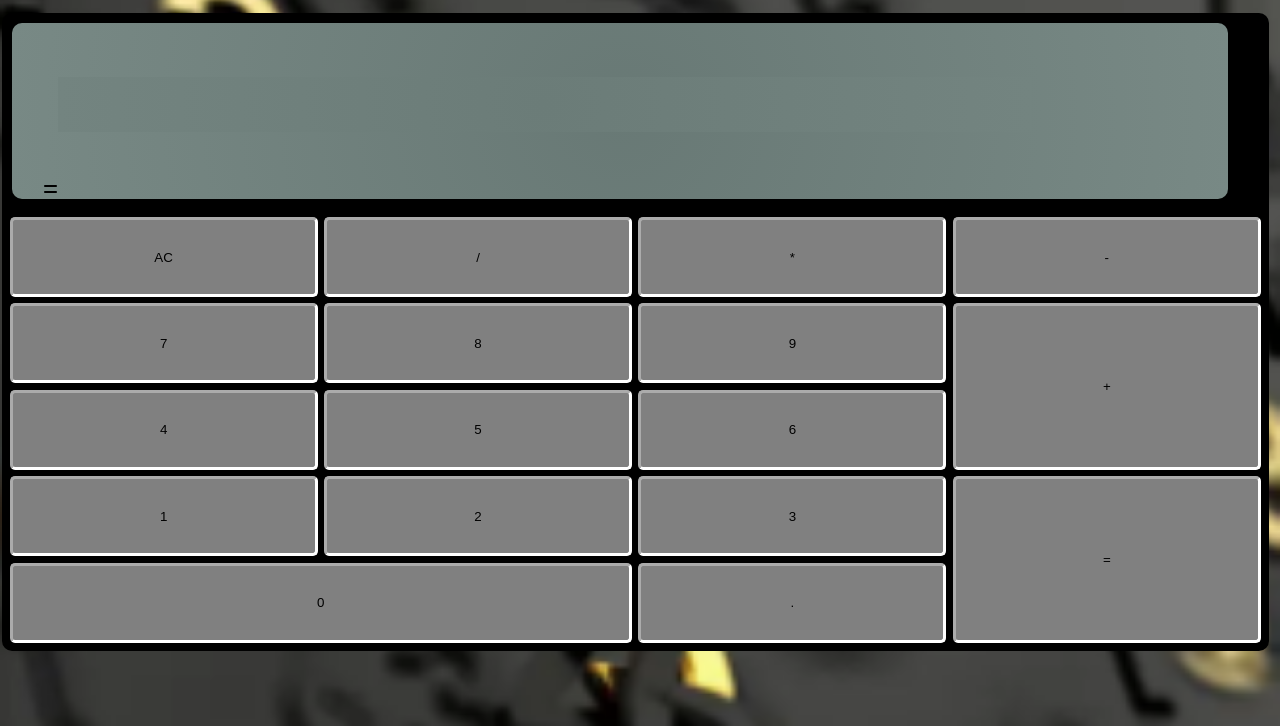
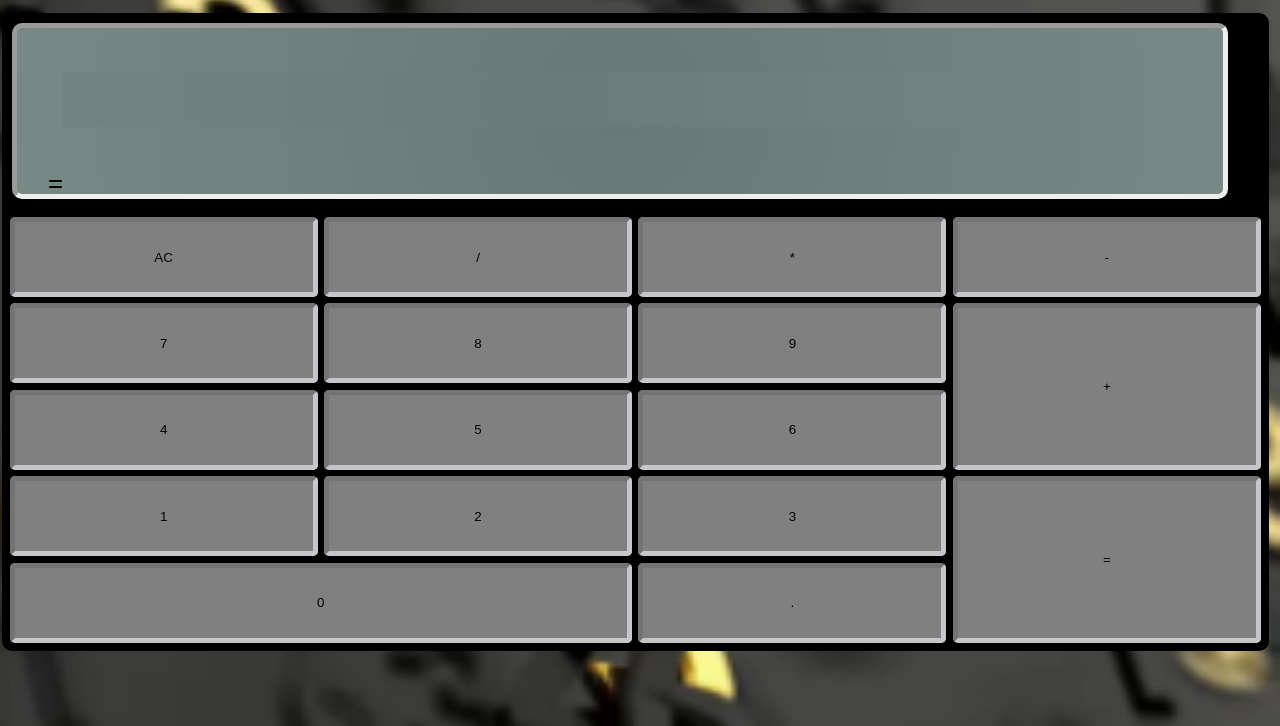
Before and after one commit to LN27100/calculatrice-two, a plain HTML site: page index.html in a window 1280 px wide. Shown: the part 74-800 px from the top of the page. Drawn offline with Linux system fonts and the light colour scheme; a web font is replaced by a local one.

Commit message:
amélioration forme touches et écran

```diff
--- a/style.css
+++ b/style.css
@@ -16,7 +16,7 @@
 body {
     background-image: url("img/chiffresbg.png");
     background-repeat: no-repeat;
-    background-size : cover;
+    background-size: cover;
     width: 99%;
     height: auto;
     display: flex;
@@ -66,13 +66,13 @@ h1 {
 
 @media screen and (max-width: 450px) {
     .calculatrice {
-       margin-top: -5rem;
+        margin-top: -5rem;
     }
 }
 
 
 #formule {
-    background: radial-gradient(circle, rgba(107,124,120,1) 0%, rgba(115,132,128,1) 100%);
+    background: radial-gradient(circle, rgba(107, 124, 120, 1) 0%, rgba(115, 132, 128, 1) 100%);
     border: none;
     font-size: 3rem;
     width: 80%;
@@ -80,6 +80,7 @@ h1 {
     text-align: center;
     margin-bottom: 4.2rem;
 }
+
 #result {
     font-size: 3rem;
     text-align: left;
@@ -88,7 +89,7 @@ h1 {
 }
 
 .screen {
-    background: radial-gradient(circle, rgba(112,130,126,0.9304096638655462) 0%, rgba(120,137,133,1) 100%);
+    background: radial-gradient(circle, rgba(112, 130, 126, 0.9304096638655462) 0%, rgba(120, 137, 133, 1) 100%);
     width: 96%;
     height: 11rem;
     display: flex;
@@ -96,6 +97,8 @@ h1 {
     align-items: flex-end;
     border-radius: 10px;
     margin: 10px;
+    border-style: inset;
+    border-width: 5px;
 }
 
 .touches {
@@ -112,9 +115,9 @@ h1 {
     grid-column: 3 / 4;
     grid-row: 5 / 6;
     border-radius: 5px;
-    border-color: white;
+    border-color: #C5C5CA;
     border-style: inset;
-    border-width: 3px;
+    border-width: 5px;
     color: black;
     font-family: 'Allerta Stencil', sans-serif;
 
@@ -129,9 +132,9 @@ h1 {
     grid-column: 1 / 2;
     grid-row: 1 / 2;
     border-radius: 5px;
-    border-color: white;
+    border-color: #C5C5CA;
     border-style: inset;
-    border-width: 3px;
+    border-width: 5px;
     color: black;
     font-family: 'Allerta Stencil', sans-serif;
 
@@ -147,9 +150,9 @@ h1 {
     grid-column: 2 / 3;
     grid-row: 1 / 2;
     border-radius: 5px;
-    border-color: white;
+    border-color: #C5C5CA;
     border-style: inset;
-    border-width: 3px;
+    border-width: 5px;
     color: black;
     font-family: 'Allerta Stencil', sans-serif;
 
@@ -164,9 +167,9 @@ h1 {
     grid-column: 3 / 4;
     grid-row: 1 / 2;
     border-radius: 5px;
-    border-color: white;
+    border-color: #C5C5CA;
     border-style: inset;
-    border-width: 3px;
+    border-width: 5px;
     color: black;
     font-family: 'Allerta Stencil', sans-serif;
 
@@ -181,9 +184,9 @@ h1 {
     grid-column: 4 / 5;
     grid-row: 1 / 2;
     border-radius: 5px;
-    border-color: white;
+    border-color: #C5C5CA;
     border-style: inset;
-    border-width: 3px;
+    border-width: 5px;
     color: black;
     font-family: 'Allerta Stencil', sans-serif;
 
@@ -198,9 +201,9 @@ h1 {
     grid-column: 1 / 2;
     grid-row: 2 / 3;
     border-radius: 5px;
-    border-color: white;
+    border-color: #C5C5CA;
     border-style: inset;
-    border-width: 3px;
+    border-width: 5px;
     color: black;
     font-family: 'Allerta Stencil', sans-serif;
 
@@ -215,9 +218,9 @@ h1 {
     grid-column: 2 / 3;
     grid-row: 2 / 3;
     border-radius: 5px;
-    border-color: white;
+    border-color: #C5C5CA;
     border-style: inset;
-    border-width: 3px;
+    border-width: 5px;
     color: black;
     font-family: 'Allerta Stencil', sans-serif;
 
@@ -233,9 +236,9 @@ h1 {
     grid-column: 3 / 4;
     grid-row: 2 / 3;
     border-radius: 5px;
-    border-color: white;
+    border-color: #C5C5CA;
     border-style: inset;
-    border-width: 3px;
+    border-width: 5px;
     color: black;
     font-family: 'Allerta Stencil', sans-serif;
 
@@ -251,9 +254,9 @@ h1 {
     grid-column: 1 / 2;
     grid-row: 3 / 4;
     border-radius: 5px;
-    border-color: white;
+    border-color: #C5C5CA;
     border-style: inset;
-    border-width: 3px;
+    border-width: 5px;
     color: black;
     font-family: 'Allerta Stencil', sans-serif;
 
@@ -268,9 +271,9 @@ h1 {
     grid-column: 2 / 3;
     grid-row: 3 / 4;
     border-radius: 5px;
-    border-color: white;
+    border-color: #C5C5CA;
     border-style: inset;
-    border-width: 3px;
+    border-width: 5px;
     color: black;
     font-family: 'Allerta Stencil', sans-serif;
 
@@ -285,9 +288,9 @@ h1 {
     grid-column: 2 / 3;
     grid-row: 4 / 5;
     border-radius: 5px;
-    border-color: white;
+    border-color: #C5C5CA;
     border-style: inset;
-    border-width: 3px;
+    border-width: 5px;
     color: black;
     font-family: 'Allerta Stencil', sans-serif;
 
@@ -302,9 +305,9 @@ h1 {
     grid-column: 3 / 4;
     grid-row: 4 / 5;
     border-radius: 5px;
-    border-color: white;
+    border-color: #C5C5CA;
     border-style: inset;
-    border-width: 3px;
+    border-width: 5px;
     color: black;
     font-family: 'Allerta Stencil', sans-serif;
 
@@ -319,9 +322,9 @@ h1 {
     grid-column: 1 / 2;
     grid-row: 4 / 5;
     border-radius: 5px;
-    border-color: white;
+    border-color: #C5C5CA;
     border-style: inset;
-    border-width: 3px;
+    border-width: 5px;
     color: black;
     font-family: 'Allerta Stencil', sans-serif;
 
@@ -336,9 +339,9 @@ h1 {
     grid-column: 3 / 4;
     grid-row: 3 / 4;
     border-radius: 5px;
-    border-color: white;
+    border-color: #C5C5CA;
     border-style: inset;
-    border-width: 3px;
+    border-width: 5px;
     color: black;
     font-family: 'Allerta Stencil', sans-serif;
 
@@ -353,9 +356,9 @@ h1 {
     border-radius: 5px;
     grid-column: 1 / 3;
     grid-row: 5 / 6;
-    border-color: white;
+    border-color: #C5C5CA;
     border-style: inset;
-    border-width: 3px;
+    border-width: 5px;
     color: black;
     font-family: 'Allerta Stencil', sans-serif;
 
@@ -370,9 +373,9 @@ h1 {
     border-radius: 5px;
     grid-column: 4 / 5;
     grid-row: 2 / 4;
-    border-color: white;
+    border-color: #C5C5CA;
     border-style: inset;
-    border-width: 3px;
+    border-width: 5px;
     color: black;
     font-family: 'Allerta Stencil', sans-serif;
 
@@ -387,9 +390,9 @@ h1 {
     border-radius: 5px;
     grid-column: 4 / 5;
     grid-row: 4 / 6;
-    border-color: white;
+    border-color: #C5C5CA;
     border-style: inset;
-    border-width: 3px;
+    border-width: 5px;
     color: black;
     font-family: 'Allerta Stencil', sans-serif;
 
```
